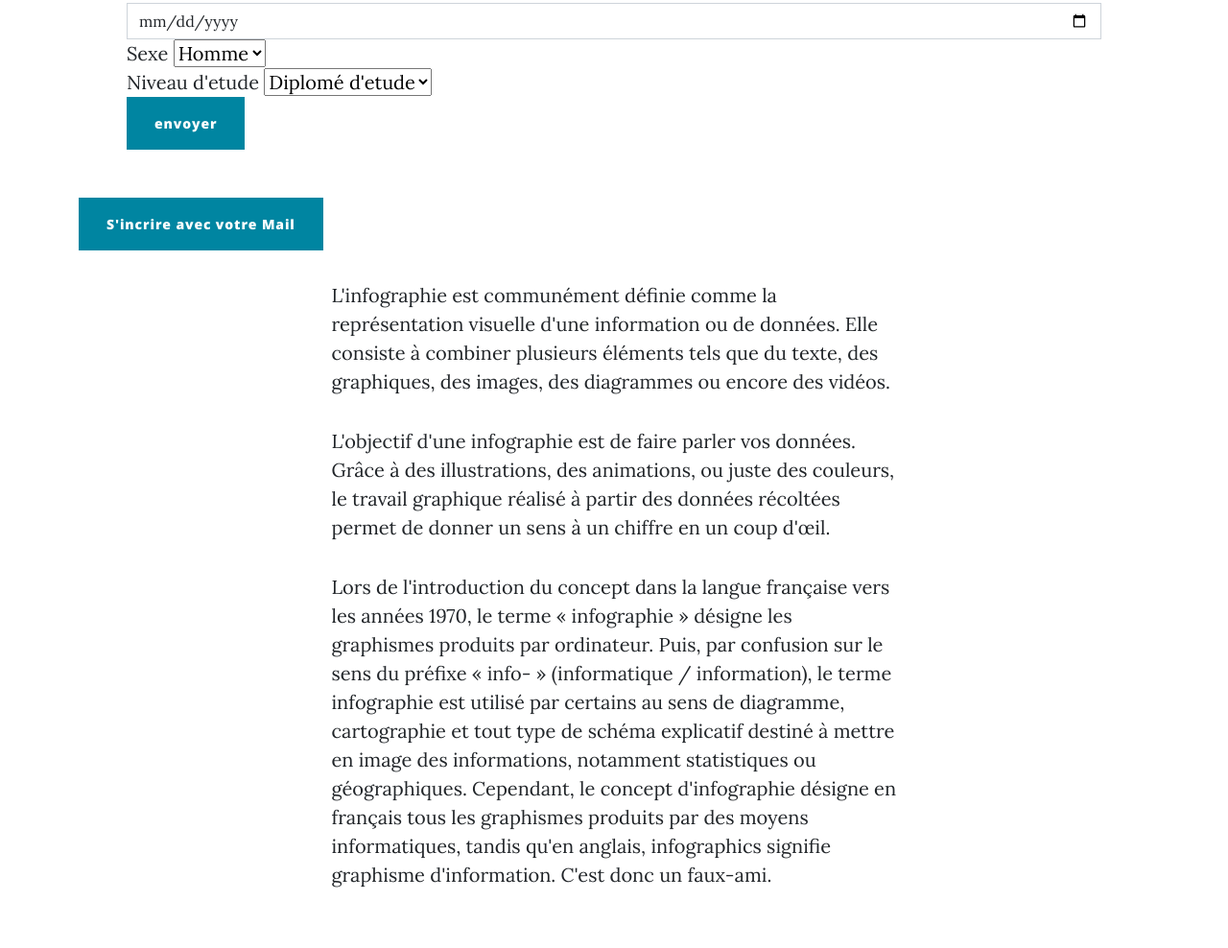
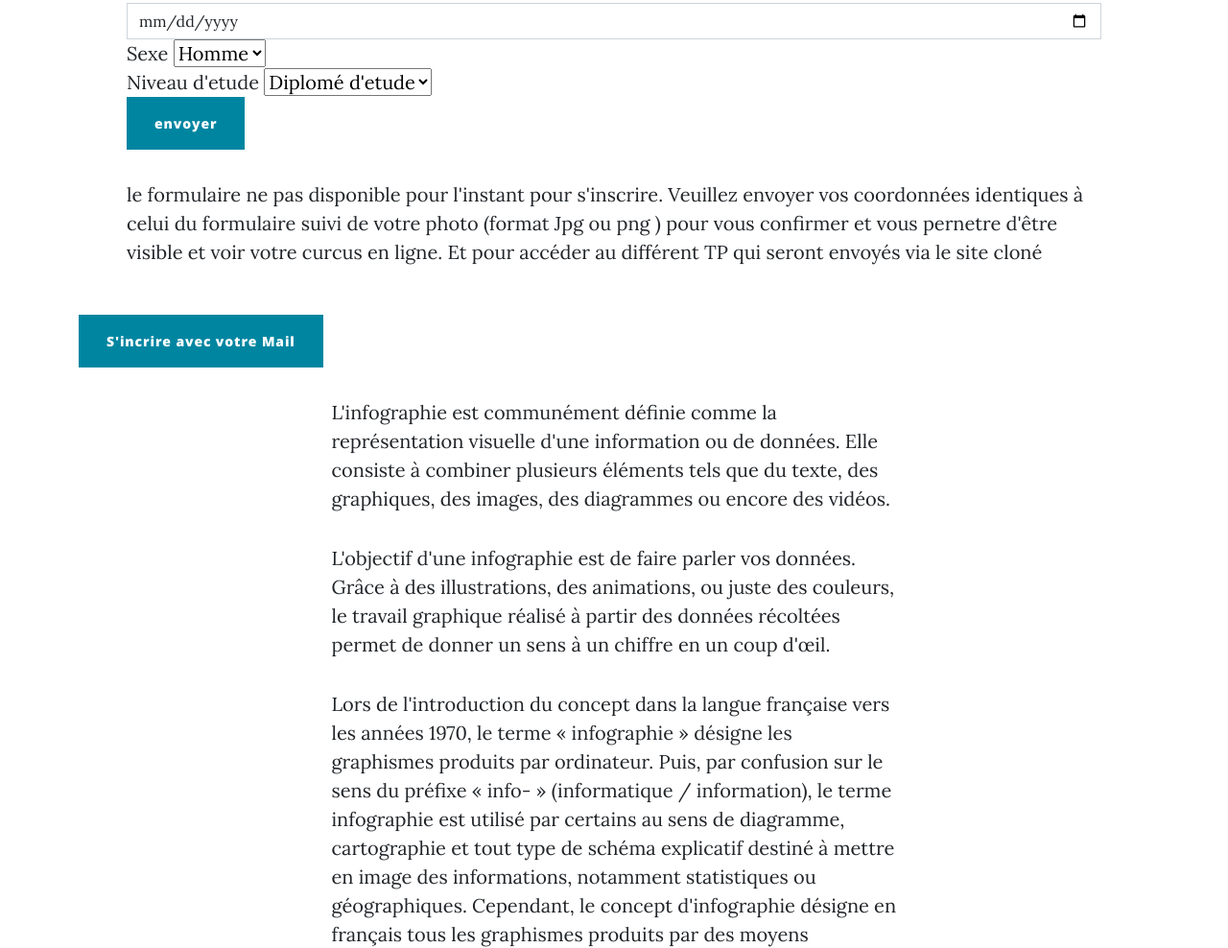
Before and after one commit to EfaCenter/efa, a plain HTML site: page post.html in a window 1280 px wide. Shown: the part 1173-2161 px from the top of the page at 96% size. Drawn offline with nearby package versions, Linux system fonts and the light colour scheme.

Commit message:
Create post.html

```diff
--- a/post.html
+++ b/post.html
@@ -102,7 +102,7 @@
             </select>
           </div>
           <button type="submit" class="btn btn-primary">envoyer</button>
-
+          <p> le formulaire ne pas disponible pour l'instant pour s'inscrire. Veuillez envoyer vos coordonnées identiques à celui du formulaire suivi de votre photo (format Jpg ou png ) pour vous confirmer et vous pernetre d'être visible et voir votre curcus en ligne. Et pour accéder au différent TP qui seront envoyés via le site cloné </p>
 
         </form>
         <a href="mailto:efacenter762@gmail.com"><button  class="btn btn-primary justify-content-center">S'incrire avec votre Mail</button></a>
```
